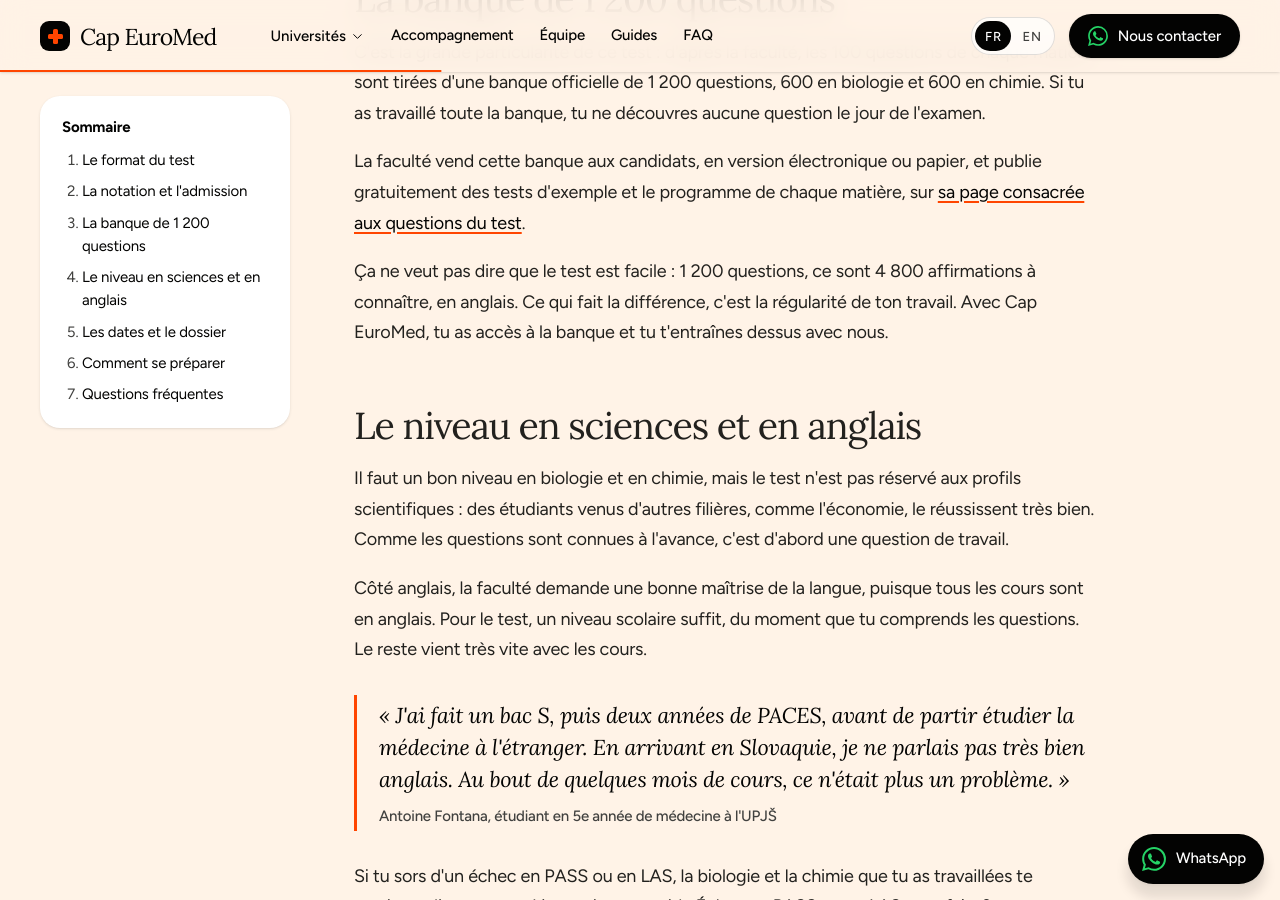
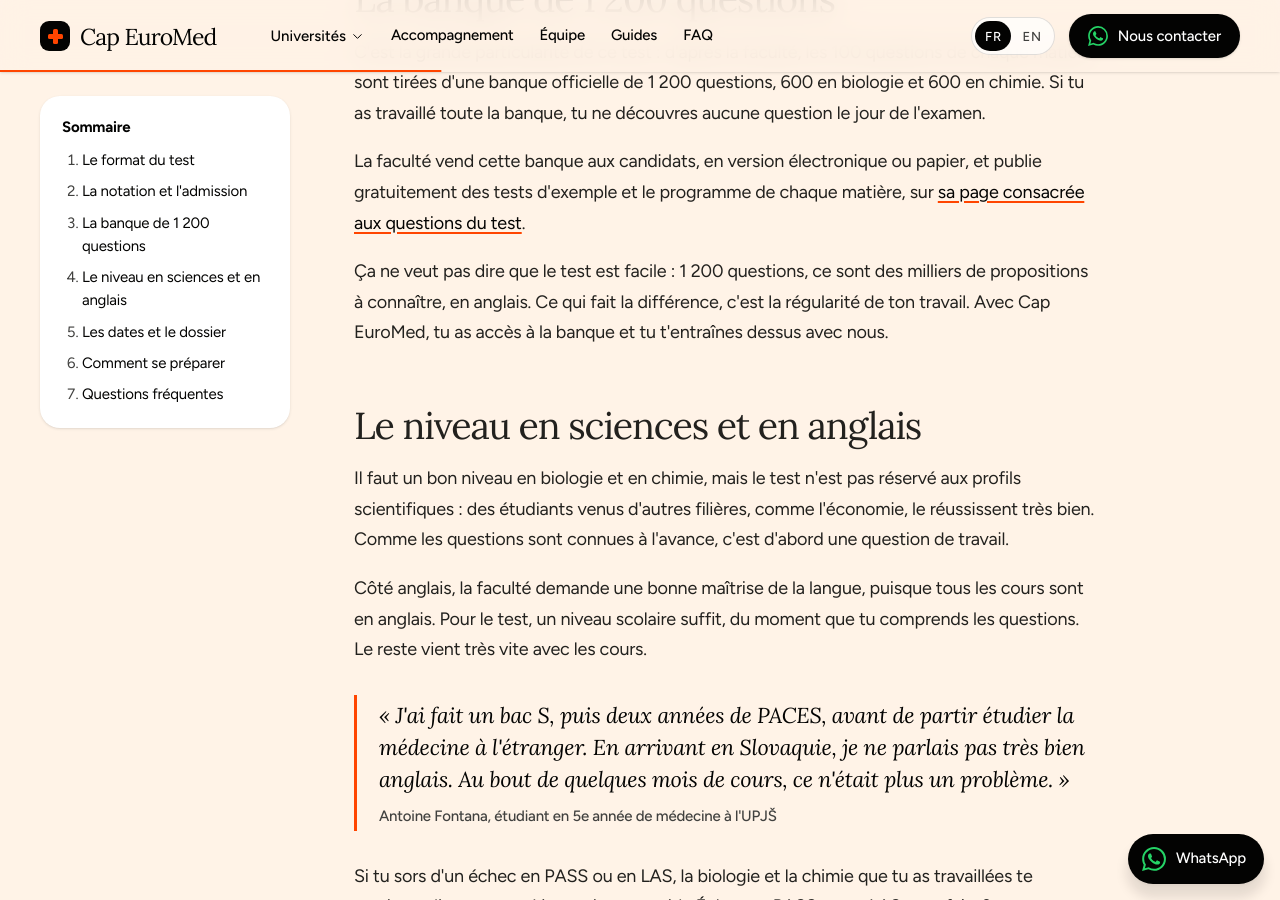
Before and after one commit to capmedecine/cap-euromed, a Jekyll site: the page built from _guides/test-entree-upjs-kosice.html, in a window 1280 px wide and 900 px high, scrolled down 2215 px. Built offline with Jekyll 4.4.1, drawn with Linux system fonts in a browser that asks for light colours.

Commit message:
Guide test UPJŠ : correction du nombre de propositions à connaître
La banque officielle compte 8 propositions par question (et non 4) :
on parle donc de « milliers de propositions » plutôt que de 4 800.

Co-Authored-By: Claude Opus 5.5 <noreply@anthropic.com>
Claude-Session: https://claude.ai/code/session_01MCgKUfh5b5m5wMUj2Hyf8b

```diff
--- a/_guides/test-entree-upjs-kosice.html
+++ b/_guides/test-entree-upjs-kosice.html
@@ -92,7 +92,7 @@ sources:
 <h2 id="banque">La banque de 1&nbsp;200 questions</h2>
 <p>C'est la grande particularité de ce test&nbsp;: d'après la faculté, les 100 questions de chaque matière sont tirées d'une banque officielle de 1&nbsp;200 questions, 600 en biologie et 600 en chimie. Si tu as travaillé toute la banque, tu ne découvres aucune question le jour de l'examen.</p>
 <p>La faculté vend cette banque aux candidats, en version électronique ou papier, et publie gratuitement des tests d'exemple et le programme de chaque matière, sur <a href="https://www.upjs.sk/lekarska-fakulta/en/for-applicants/entrance-examination/entrance-exam-questions/" rel="noopener" target="_blank">sa page consacrée aux questions du test</a>.</p>
-<p>Ça ne veut pas dire que le test est facile&nbsp;: 1&nbsp;200 questions, ce sont 4&nbsp;800 affirmations à connaître, en anglais. Ce qui fait la différence, c'est la régularité de ton travail. Avec Cap EuroMed, tu as accès à la banque et tu t'entraînes dessus avec nous.</p>
+<p>Ça ne veut pas dire que le test est facile&nbsp;: 1&nbsp;200 questions, ce sont des milliers de propositions à connaître, en anglais. Ce qui fait la différence, c'est la régularité de ton travail. Avec Cap EuroMed, tu as accès à la banque et tu t'entraînes dessus avec nous.</p>
 
 <h2 id="niveau">Le niveau en sciences et en anglais</h2>
 <p>Il faut un bon niveau en biologie et en chimie, mais le test n'est pas réservé aux profils scientifiques&nbsp;: des étudiants venus d'autres filières, comme l'économie, le réussissent très bien. Comme les questions sont connues à l'avance, c'est d'abord une question de travail.</p>
```
